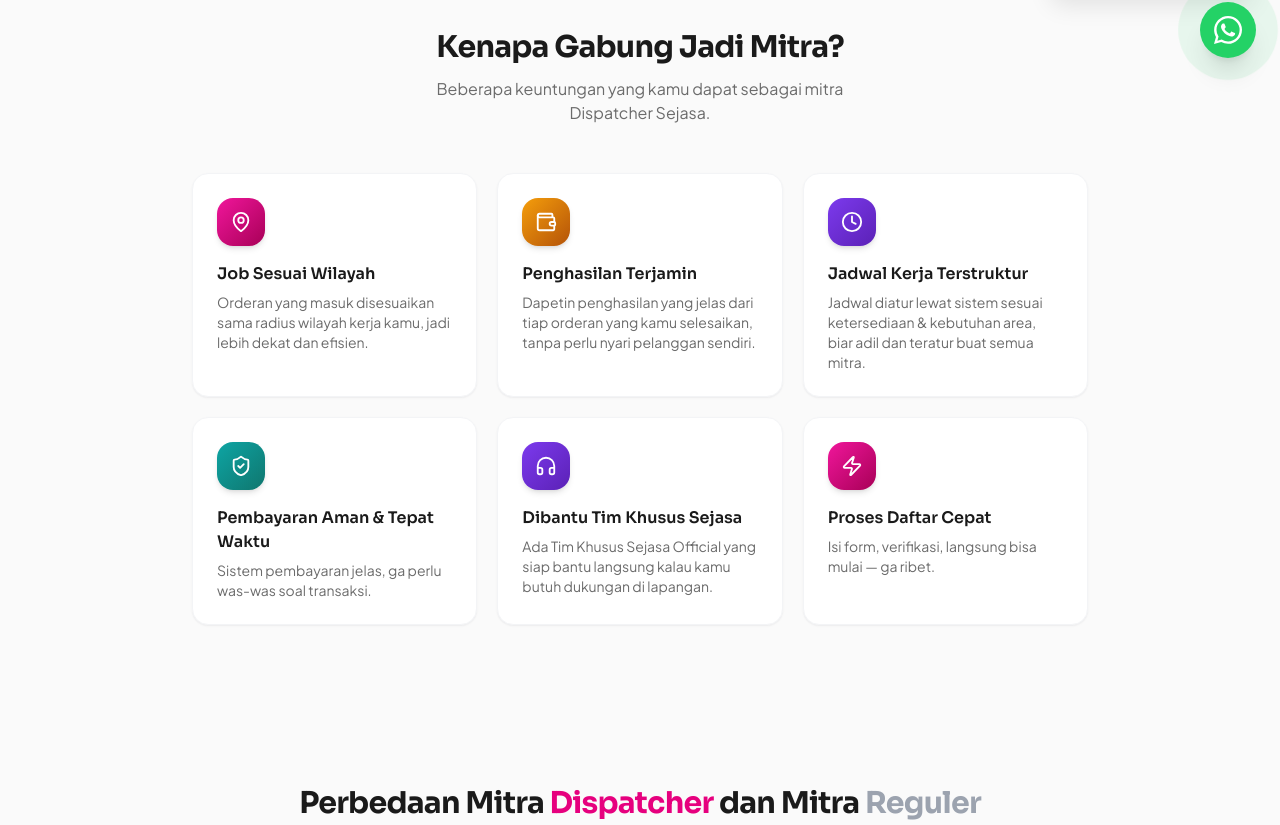
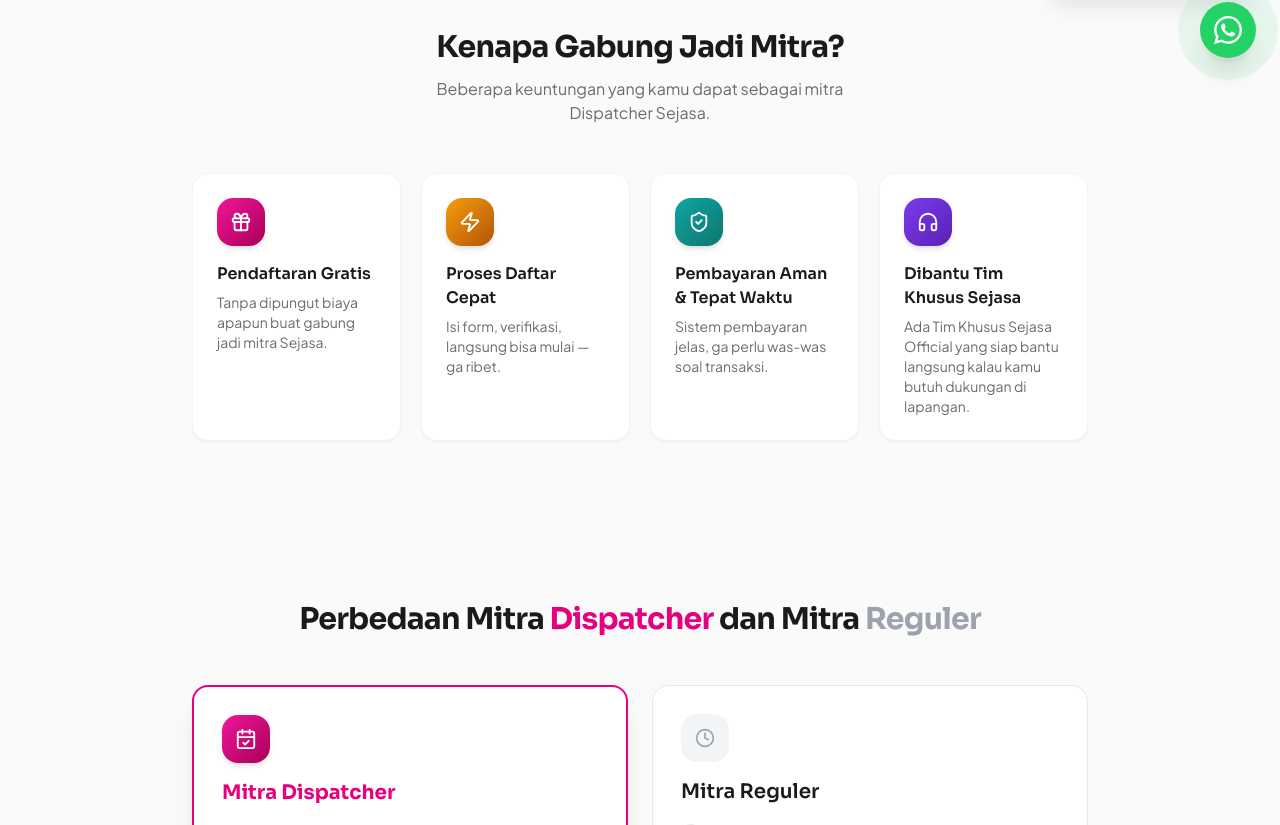
Before and after one commit to sejasaweb-app/rekrutmen-sejasa, a Next.js app: page / in a window 1280 px wide. Shown: the part 718-1543 px from the top of the page. Built offline with nearby package versions, Linux system fonts and the light colour scheme.

Commit message:
content: susun ulang jadi 4 benefit poin dengan urutan lebih logis

```diff
--- a/app/page.js
+++ b/app/page.js
@@ -1,7 +1,5 @@
 import Link from "next/link";
 import {
-  MapPin,
-  Wallet,
   Clock,
   ShieldCheck,
   Headphones,
@@ -13,6 +11,7 @@ import {
   ArrowRight,
   CalendarCheck,
   Check,
+  Gift,
 } from "lucide-react";
 import Logo from "@/components/Logo";
 import PhotoPlaceholder from "@/components/PhotoPlaceholder";
@@ -21,25 +20,18 @@ import PhotoPlaceholder from "@/components/PhotoPlaceholder";
 // bukan random warna default Tailwind.
 const BENEFITS = [
   {
-    icon: MapPin,
-    title: "Job Sesuai Wilayah",
-    desc: "Orderan yang masuk disesuaikan sama radius wilayah kerja kamu, jadi lebih dekat dan efisien.",
+    icon: Gift,
+    title: "Pendaftaran Gratis",
+    desc: "Tanpa dipungut biaya apapun buat gabung jadi mitra Sejasa.",
     from: "#F0169B",
     to: "#A80057",
   },
   {
-    icon: Wallet,
-    title: "Penghasilan Terjamin",
-    desc: "Dapetin penghasilan yang jelas dari tiap orderan yang kamu selesaikan, tanpa perlu nyari pelanggan sendiri.",
+    icon: Zap,
+    title: "Proses Daftar Cepat",
+    desc: "Isi form, verifikasi, langsung bisa mulai — ga ribet.",
     from: "#F59E0B",
     to: "#B45309",
-  },
-  {
-    icon: Clock,
-    title: "Jadwal Kerja Terstruktur",
-    desc: "Jadwal diatur lewat sistem sesuai ketersediaan & kebutuhan area, biar adil dan teratur buat semua mitra.",
-    from: "#7C3AED",
-    to: "#5B21B6",
   },
   {
     icon: ShieldCheck,
@@ -54,13 +46,6 @@ const BENEFITS = [
     desc: "Ada Tim Khusus Sejasa Official yang siap bantu langsung kalau kamu butuh dukungan di lapangan.",
     from: "#7C3AED",
     to: "#5B21B6",
-  },
-  {
-    icon: Zap,
-    title: "Proses Daftar Cepat",
-    desc: "Isi form, verifikasi, langsung bisa mulai — ga ribet.",
-    from: "#F0169B",
-    to: "#A80057",
   },
 ];
 
@@ -181,7 +166,7 @@ export default function HomePage() {
               Beberapa keuntungan yang kamu dapat sebagai mitra Dispatcher Sejasa.
             </p>
           </div>
-          <div className="grid grid-cols-2 lg:grid-cols-3 gap-3 sm:gap-5">
+          <div className="grid grid-cols-2 lg:grid-cols-4 gap-3 sm:gap-5">
             {BENEFITS.map((b) => {
               const Icon = b.icon;
               return (
```
